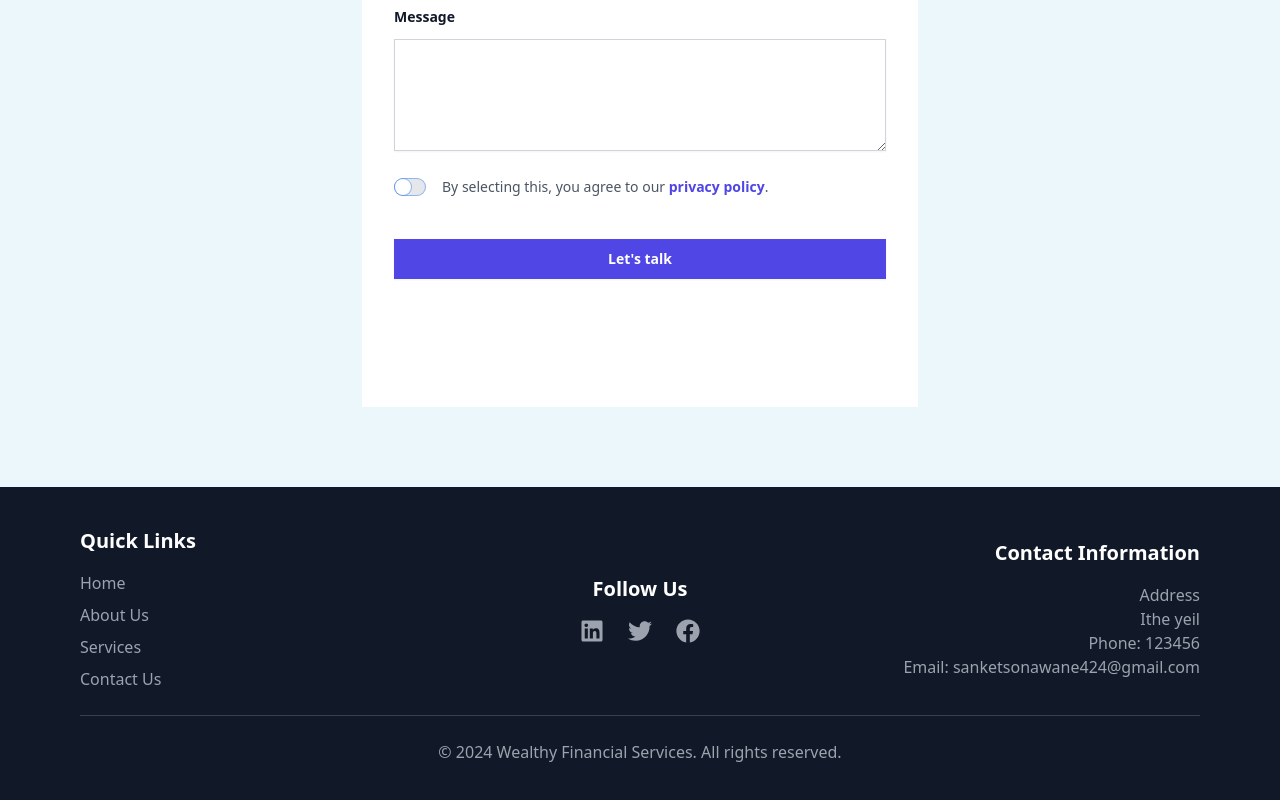
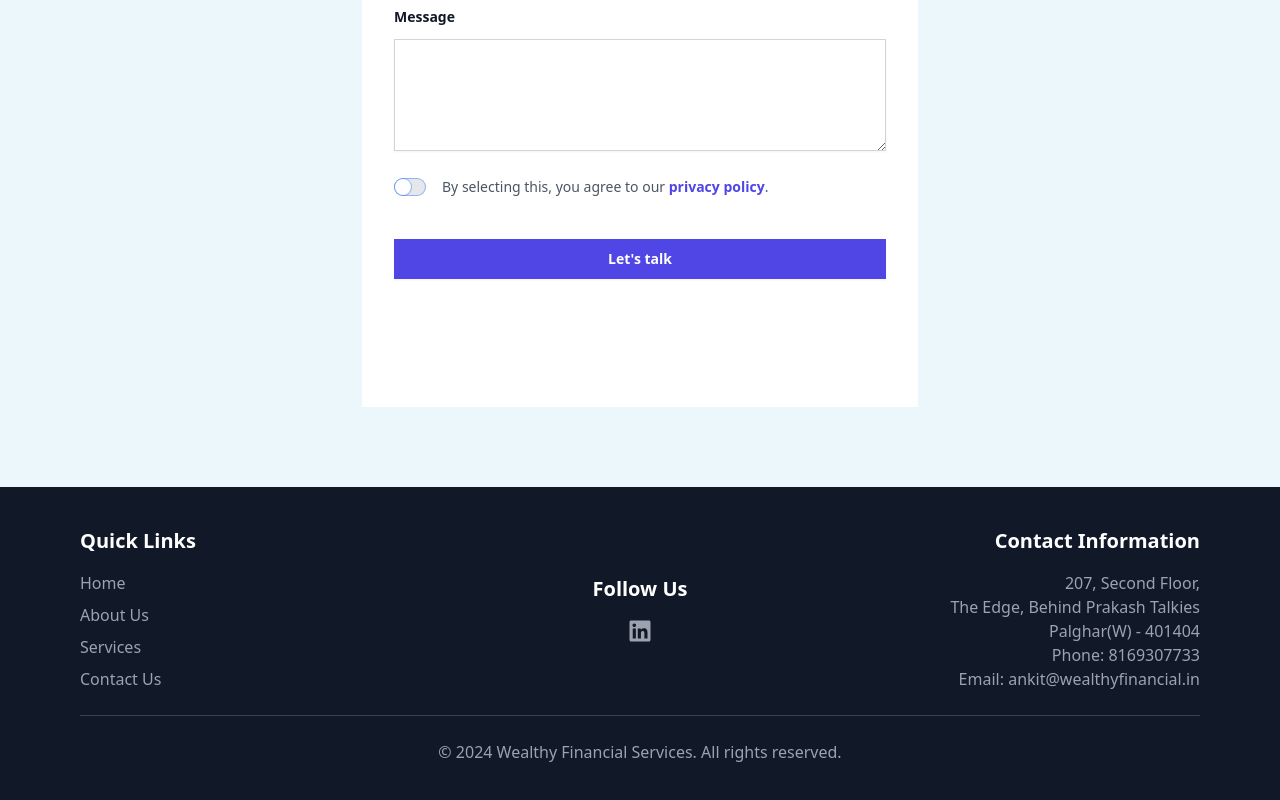
Before and after one commit to SanketSonawane11/wealthyfinancial, a Next.js app: page / in a window 1280 px wide. Shown: the part 4496-5296 px from the top of the page. Built offline with nearby package versions, Linux system fonts and the light colour scheme.

Commit message:
Updated Footer

```diff
--- a/src/app/Components/Footer.tsx
+++ b/src/app/Components/Footer.tsx
@@ -54,25 +54,12 @@ const Footer = () => {
             </h2>
             <div className="flex justify-center space-x-6">
               <a
-                href="https://www.linkedin.com"
+                href="https://www.linkedin.com/company/wealthy-financial-services/"
                 aria-label="LinkedIn"
+                target="_blank"
                 className="text-gray-400 hover:text-blue-500"
               >
                 <FaLinkedin size={24} />
-              </a>
-              <a
-                href="https://www.twitter.com"
-                aria-label="Twitter"
-                className="text-gray-400 hover:text-blue-500"
-              >
-                <FaTwitter size={24} />
-              </a>
-              <a
-                href="https://www.facebook.com"
-                aria-label="Facebook"
-                className="text-gray-400 hover:text-blue-500"
-              >
-                <FaFacebook size={24} />
               </a>
             </div>
           </div>
@@ -83,24 +70,26 @@ const Footer = () => {
               Contact Information
             </h2>
             <address className="not-italic text-gray-400">
-              Address
+              207, Second Floor,
               <br />
-              Ithe yeil
+              The Edge, Behind Prakash Talkies
+              <br />
+              Palghar(W) - 401404
               <br />
               Phone:{" "}
               <a
-                href="tel:+11234567890"
+                href="tel:+918169307733"
                 className="hover:text-blue-500 transition-colors"
               >
-                123456
+                8169307733
               </a>
               <br />
               Email:{" "}
               <a
-                href="mailto:info@fin-growth.com"
+                href="mailto:ankit@wealthyfinancial.in"
                 className="hover:text-blue-500 transition-colors"
               >
-                sanketsonawane424@gmail.com
+                ankit@wealthyfinancial.in
               </a>
             </address>
           </div>
```
